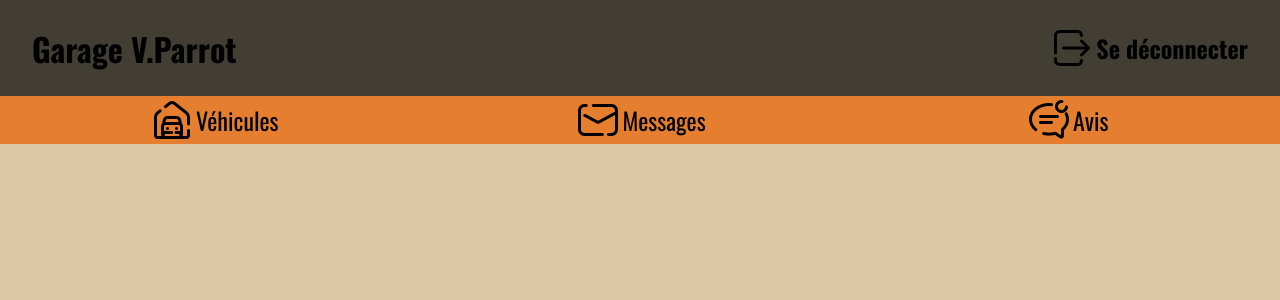
After one commit to luther60/v, a PHP site: page /admin/header_admin.php in a window 1280 px wide. The commit adds this page. Shown: the top 300 px of the page. Run offline with PHP 8.4, Linux system fonts and the light colour scheme; a stand-in replaces the project's code that opens the database connection.

Commit message:
Add login/logout

```diff
--- /dev/null
+++ b/admin/header_admin.php
@@ -0,0 +1,38 @@
+<!DOCTYPE html>
+<html lang="fr">
+<head>
+  <meta charset="UTF-8">
+  <meta name="viewport" content="width=device-width, initial-scale=1.0">
+  <link rel="stylesheet" href="../style.css">
+  <link rel="preconnect" href="https://fonts.googleapis.com">
+  <link rel="preconnect" href="https://fonts.gstatic.com" crossorigin>
+  <link href="https://fonts.googleapis.com/css2?family=Oswald:wght@200..700&display=swap" rel="stylesheet">
+  <title>Garage V.parrot</title>
+</head>
+<header>
+  <!--First nav -->
+  <nav class="head">
+    <h1 class="logo"><a href='../index.php'>Garage V.Parrot</a></h1>
+    <div class="content_login">
+    <img class="icon" src="/assets/logout.png" alt="icone accueil">
+    <h2><a class="login_link"  href="../config/logout.php">Se déconnecter</a></h2>
+    </div>
+  </nav>
+  <!--Second nav -->
+  <nav class="link">
+    <ul class="link_category">
+    <div class="lien">
+      <img class="icon" src="/assets/cars_home.png" alt="icone accueil véhicule">
+      <li><a class='nav_link' href="../vehicules.php">Véhicules</a></li>
+    </div>
+    <div class="lien">
+      <img class="icon" src="/assets/mail.png" alt="icone message">
+      <li><a class='nav_link' href="../contact.php">Messages</a></li>
+    </div>
+    <div class="lien">
+      <img class="icon" src="/assets/avis.png" alt="icone avis">
+      <li><a class='nav_link' href="../post_avis.php">Avis</a></li>
+    </div>
+    </ul>
+  </nav>
+</header>
--- /dev/null
+++ b/config/error.php
@@ -0,0 +1,5 @@
+<?php
+
+function redirect() {
+header('location:../index.php');
+}
--- a/index.php
+++ b/index.php
@@ -6,7 +6,7 @@ require_once __DIR__.'/template/header.php';
 <body>
   <main>
     <div id="img_home"><img id="img_main" src="../assets/default.jpg" alt="car home"/></div>
-   <h1 id="title_index">Bienvenue chez Monsieur Parrot, votre garagiste de confiance !</h1>
+   <h1 class="title_index">Bienvenue chez Monsieur Parrot, votre garagiste de confiance !</h1>
     <!--Bloc 1 -->
     <section class='content_article'>
     <img class="img_right" src="./assets/cars1.jpg">
--- a/style.css
+++ b/style.css
@@ -34,7 +34,7 @@ li{font-size: 1.5rem;}
 
 #img_main{width: 70%;}
 
-#title_index{text-align: center;margin-top: 2rem;}
+.title_index{text-align: center;margin-top: 2rem;}
 
 body{background-color:#ddc7a4;}
 
```
Also changed, not shown: admin/accueil_admin.php (added, +20 -0 lines), admin/footer.php (added, +21 -0 lines), admin/submit.php (added, +52 -0 lines), config/logout.php (added, +8 -0 lines), config/users.php (added, +23 -0 lines), login.php (+2 -5 lines), assets/logout.png (added).
